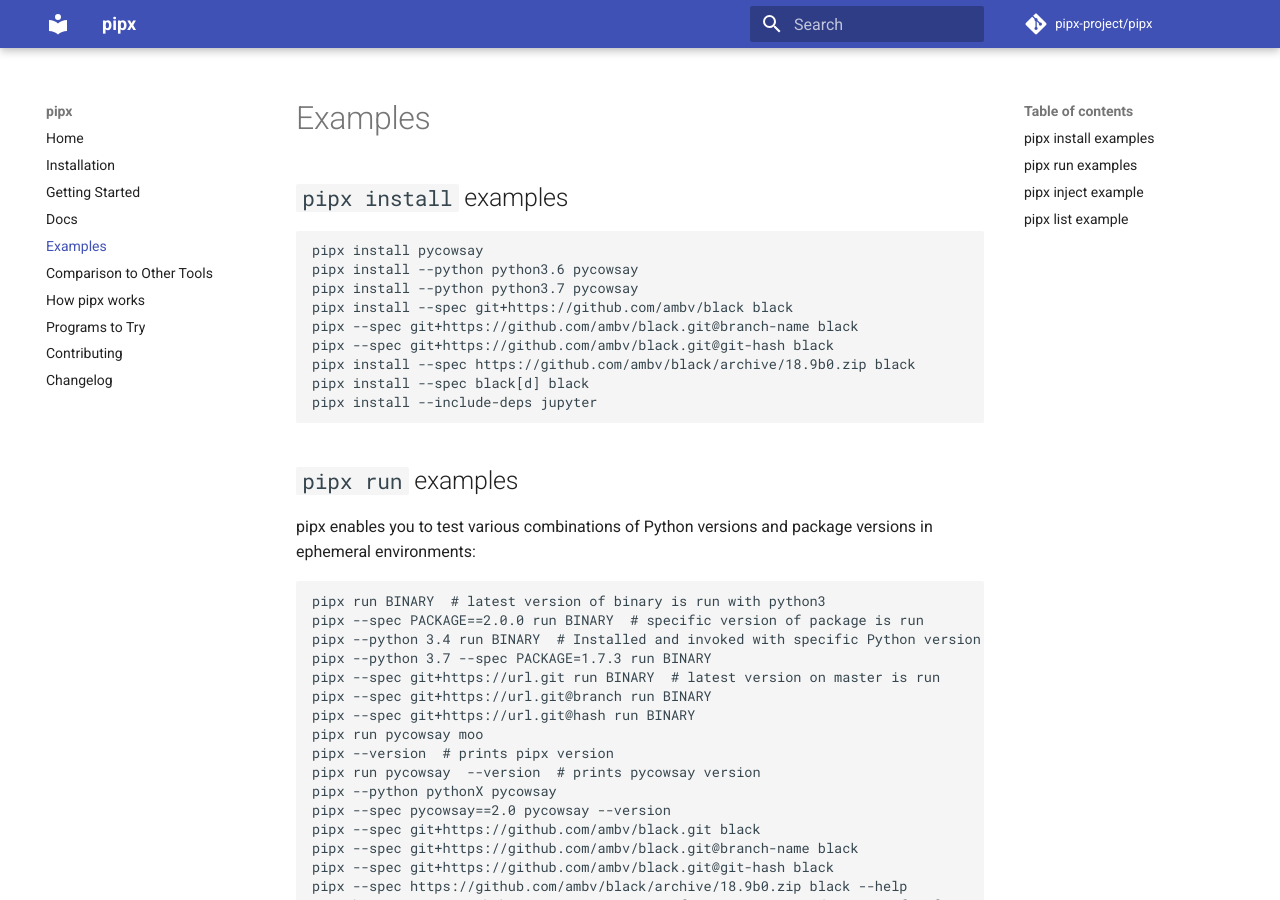
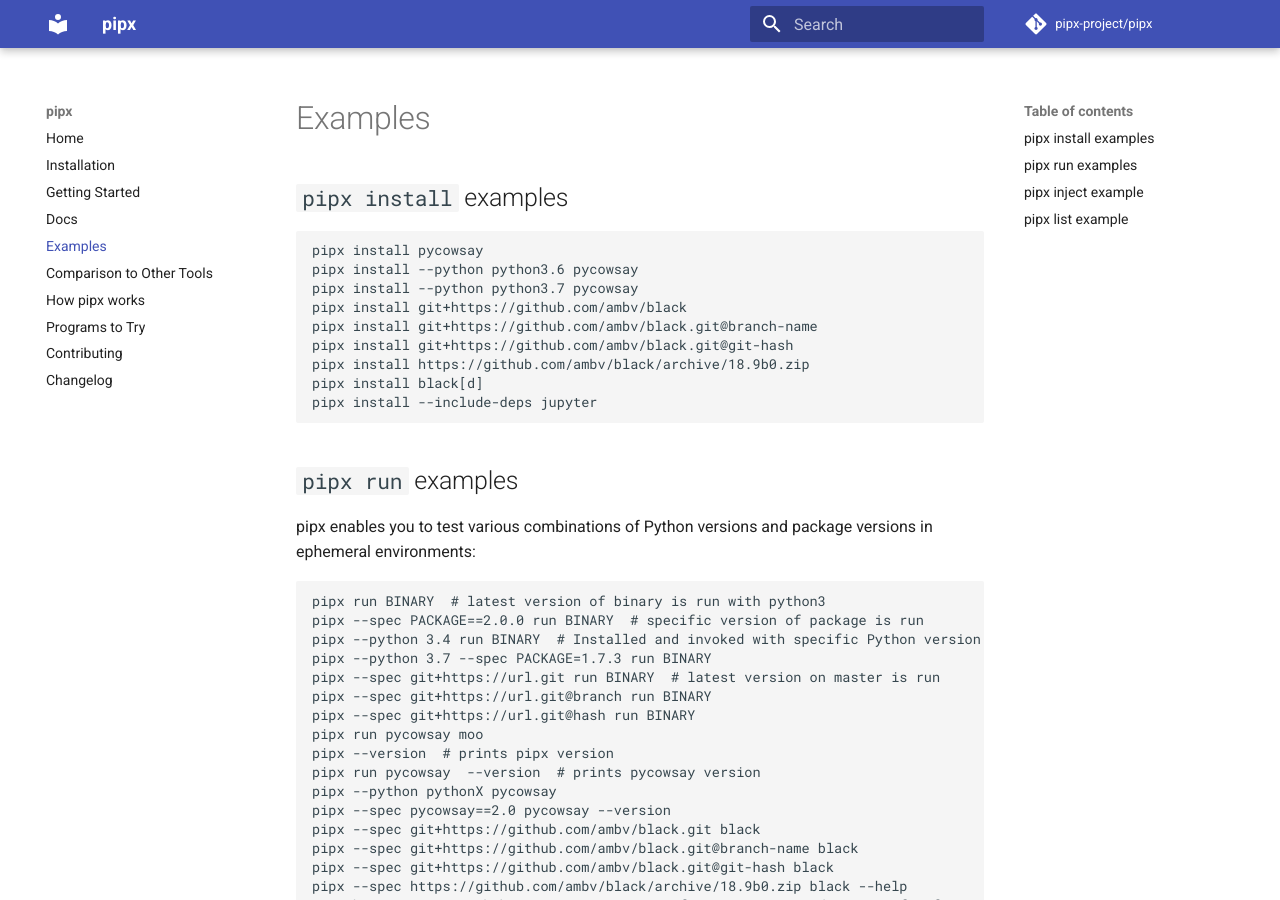
Before and after one commit to pypa/pipx, an MkDocs documentation site: the page built from docs/examples.md, in a window 1280 px wide and 900 px high. Built offline with MkDocs 1.6.1 and Material for MkDocs 9.7.7, drawn with Linux system fonts in a browser that asks for light colours; comment, search, counter and statistics services are not loaded.

Commit message:
Update pipx install examples for no --spec.

````diff
--- a/docs/examples.md
+++ b/docs/examples.md
@@ -3,11 +3,11 @@
 pipx install pycowsay
 pipx install --python python3.6 pycowsay
 pipx install --python python3.7 pycowsay
-pipx install --spec git+https://github.com/ambv/black black
-pipx --spec git+https://github.com/ambv/black.git@branch-name black
-pipx --spec git+https://github.com/ambv/black.git@git-hash black
-pipx install --spec https://github.com/ambv/black/archive/18.9b0.zip black
-pipx install --spec black[d] black
+pipx install git+https://github.com/ambv/black
+pipx install git+https://github.com/ambv/black.git@branch-name
+pipx install git+https://github.com/ambv/black.git@git-hash
+pipx install https://github.com/ambv/black/archive/18.9b0.zip
+pipx install black[d]
 pipx install --include-deps jupyter
 ```
 
````
